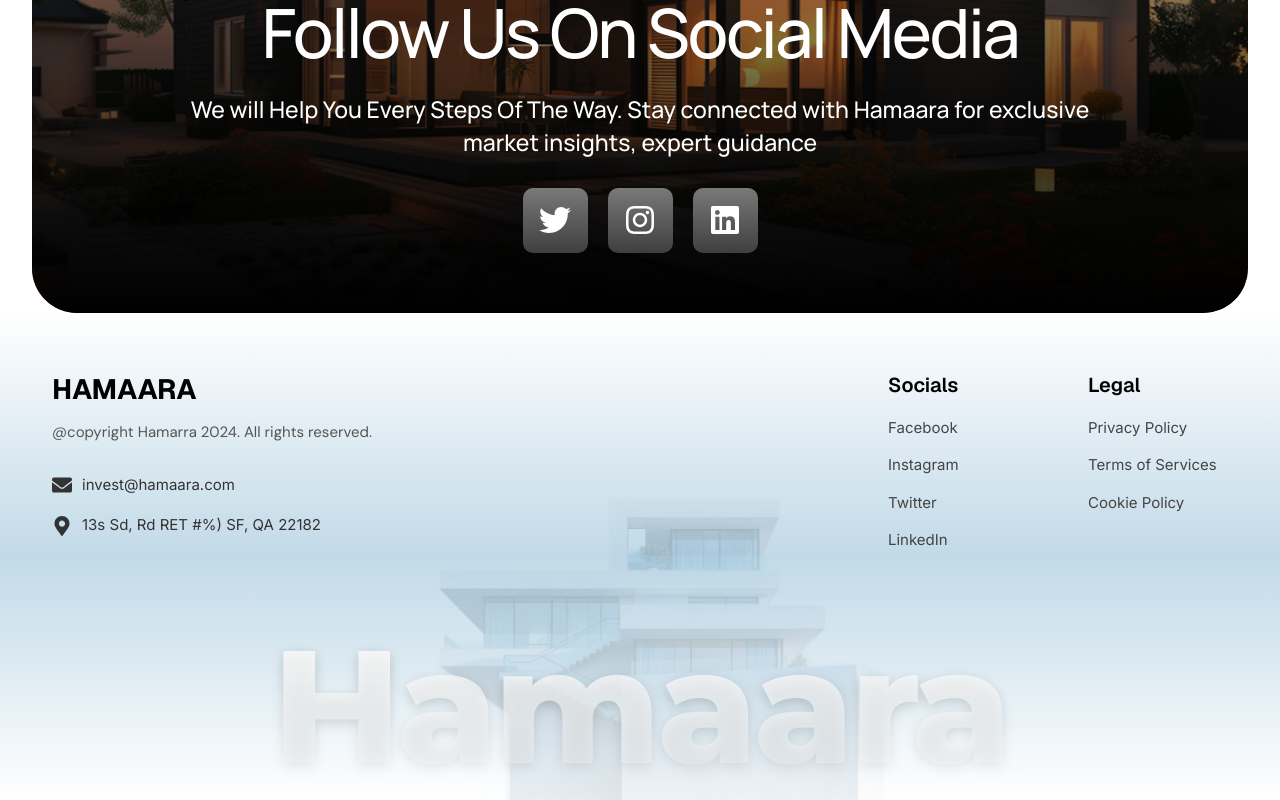
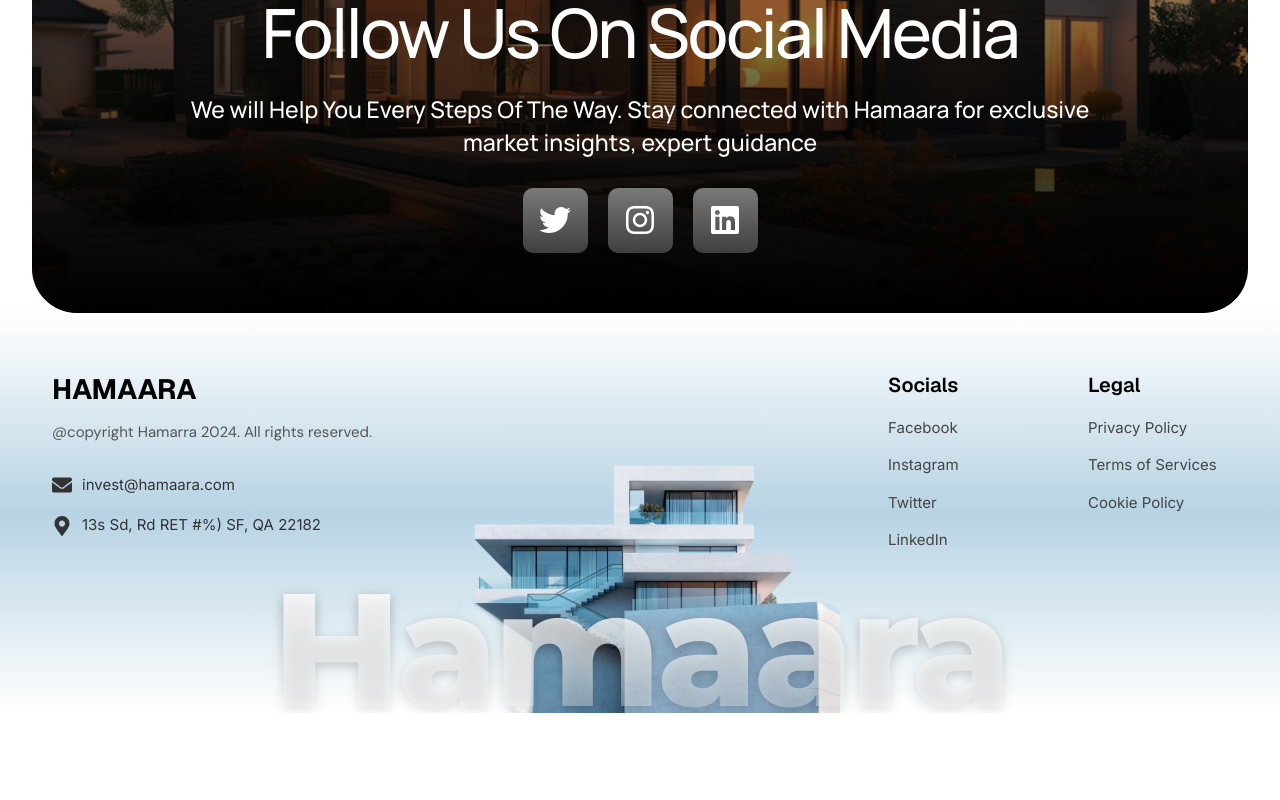
Before and after one commit to rejisterjack/hamaara, a React (Vite) app: page / in a window 1280 px wide. Shown: the part 7729-8529 px from the top of the page. After the commit the page ends 8442 px from the top, so only its background shows below. Built offline with nearby package versions, Linux system fonts and the light colour scheme.

Commit message:
footer ui

```diff
--- a/src/components/footer/Footer.jsx
+++ b/src/components/footer/Footer.jsx
@@ -1,11 +1,23 @@
 import React from 'react';
 import './footer.scss';
 import { FaEnvelope, FaMapMarkerAlt } from 'react-icons/fa';
+// Using a direct import path for troubleshooting
+import footerImg from '../../assets/footer.png';
 
 const Footer = () => {
+  // Add console log to verify the image path
+  console.log("Footer image path:", footerImg);
+
   return (
     <footer className="footer">
-      <div className="footer-overlay"></div>
+      <div className="footer-gradient-bg"></div>
+
+      {/* Added inline style for troubleshooting */}
+      <img
+        src={footerImg}
+        alt="Footer background"
+        className="footer-image"
+      />
 
       <div className="footer-content">
         <div className="footer-container">
@@ -48,9 +60,7 @@ const Footer = () => {
         </div>
       </div>
 
-      <div className="footer-bottom">
-        <h1 className="footer-large-text">Hamaara</h1>
-      </div>
+      <h1 className="footer-large-text">Hamaara</h1>
     </footer>
   );
 };
--- a/src/components/footer/footer.scss
+++ b/src/components/footer/footer.scss
@@ -3,28 +3,35 @@
 .footer {
   position: relative;
   width: 100%;
-  background-image: url('../../assets/footer.png');
-  background-size: auto 100%; // Changed to maintain image height
-  background-position: top center;
-  background-repeat: no-repeat;
-  min-height: 30rem; // Add minimum height to ensure the container has enough space
-  padding: 6rem 0 3rem;
+  min-height: 40rem; // Increased height to give more space for the image
+  padding: 6rem 0 0;
   overflow: hidden;
 
-  &-overlay {
+  &-gradient-bg {
     position: absolute;
     top: 0;
     left: 0;
     width: 100%;
     height: 100%;
     background: linear-gradient(to bottom, #FFFFFF, #B7D3E3, #FFFFFF);
-    opacity: 0.85;
     z-index: 1;
+  }
+
+  &-image {
+    position: absolute;
+    top: 0;
+    left: 0;
+    width: 100%;
+    height: 100%;
+    object-fit: contain; // Changed to contain to ensure the image is fully visible
+    object-position: center center; // Centered the image
+    z-index: 2;
+    opacity: 1; // Full opacity to make image fully visible
   }
 
   &-content {
     position: relative;
-    z-index: 2;
+    z-index: 3; // Above the image
     max-width: v.$max-width;
     margin: 0 auto;
     padding: 0 2rem;
@@ -129,18 +136,23 @@
   }
 
   &-large-text {
+    position: absolute;
+    bottom: 0;
+    left: 0;
+    width: 100%;
+    text-align: center;
     font-family: v.$font-montserrat;
     font-size: 16rem;
     font-weight: 800;
     letter-spacing: -4px;
-    background: linear-gradient(to bottom, #f5f5f5, rgba(245, 245, 245, 0.3)); // Changed to off-white gradient
+    background: linear-gradient(to bottom, #f5f5f5, rgba(245, 245, 245, 0.3));
     -webkit-background-clip: text;
     background-clip: text;
     color: transparent;
-    filter: drop-shadow(0 4px 6px rgba(0, 0, 0, 0.2)); // Added drop shadow
-    max-width: 100%;
-    margin: 0 auto;
+    filter: drop-shadow(0 4px 6px rgba(0, 0, 0, 0.3)); // Enhanced drop shadow
+    margin: 0;
     line-height: 0.8;
+    z-index: 4; // Above everything
 
     @include v.desktop-sm {
       font-size: 13rem;
```
